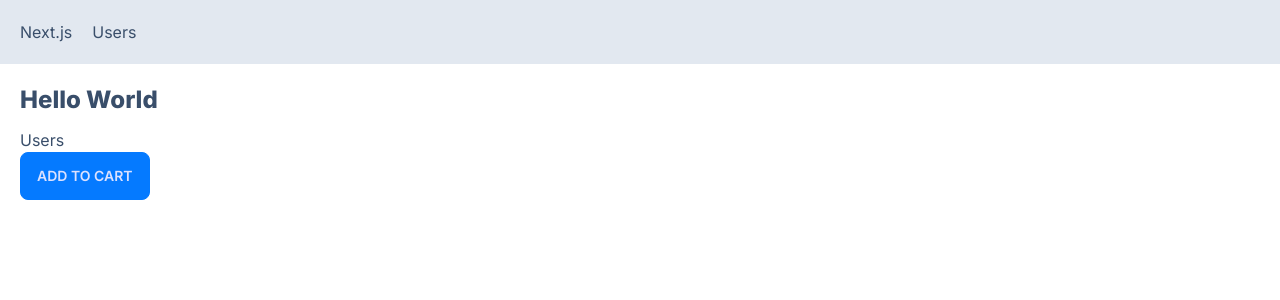
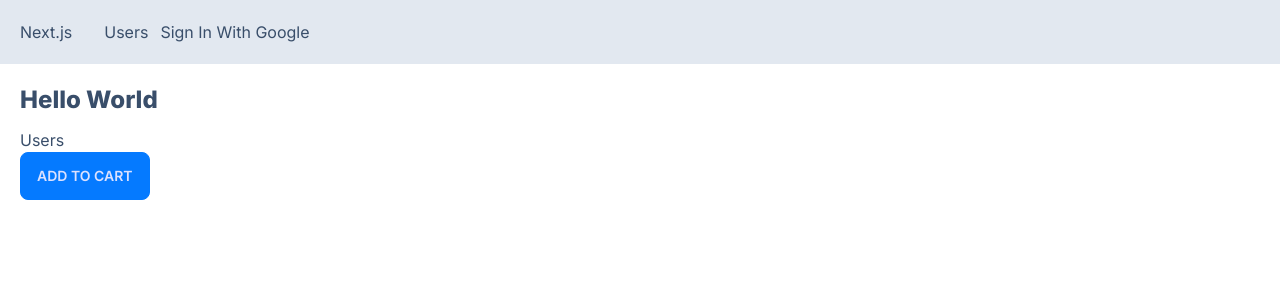
Before and after one commit to Ptown2442/next-app, a Next.js app: page / in a window 1280 px wide. Shown: the top 300 px of the page. Built offline with nearby package versions, Linux system fonts and the light colour scheme.

Commit message:
google auth initial

```diff
--- a/app/NavBar.tsx
+++ b/app/NavBar.tsx
@@ -3,11 +3,12 @@ import React from "react";
 
 const NavBar = () => {
   return (
-    <div className="flex bg-slate-200 p-5">
+    <div className="flex space-x-3 bg-slate-200 p-5">
       <Link className="mr-5" href="/">
         Next.js
       </Link>
       <Link href="/users">Users</Link>
+      <Link href="/api/auth/signin">Sign In With Google</Link>
     </div>
   );
 };
--- /dev/null
+++ b/app/api/auth/[...nextauth]/route.ts
@@ -0,0 +1,13 @@
+import NextAuth from "next-auth";
+import GoogleProvider from "next-auth/providers/google";
+
+const handler = NextAuth({
+    providers: [
+        GoogleProvider({
+            clientId: process.env.GOOGLE_CLIENT_ID!,
+            clientSecret: process.env.GOOGLE_CLIENT_SECRET!
+        })
+    ]
+});
+
+export { handler as GET, handler as POST }
--- a/package.json
+++ b/package.json
@@ -18,6 +18,7 @@
     "eslint-config-next": "13.5.5",
     "fast-sort": "^3.4.0",
     "next": "13.5.5",
+    "next-auth": "^4.24.3",
     "next-cloudinary": "^4.27.0",
     "postcss": "8.4.31",
     "prisma": "^5.4.2",
```
Also changed, not shown: 1 other file (tests, documents, lock files or other folders).
